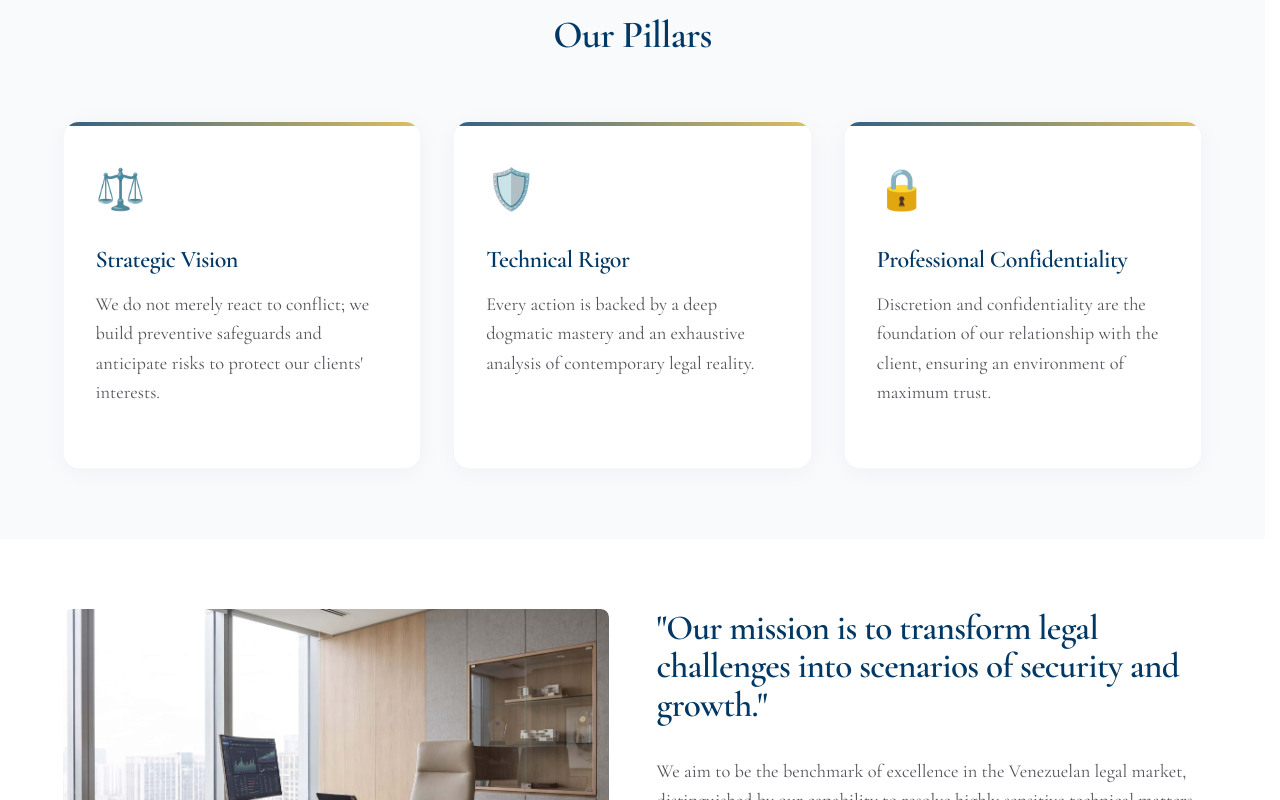
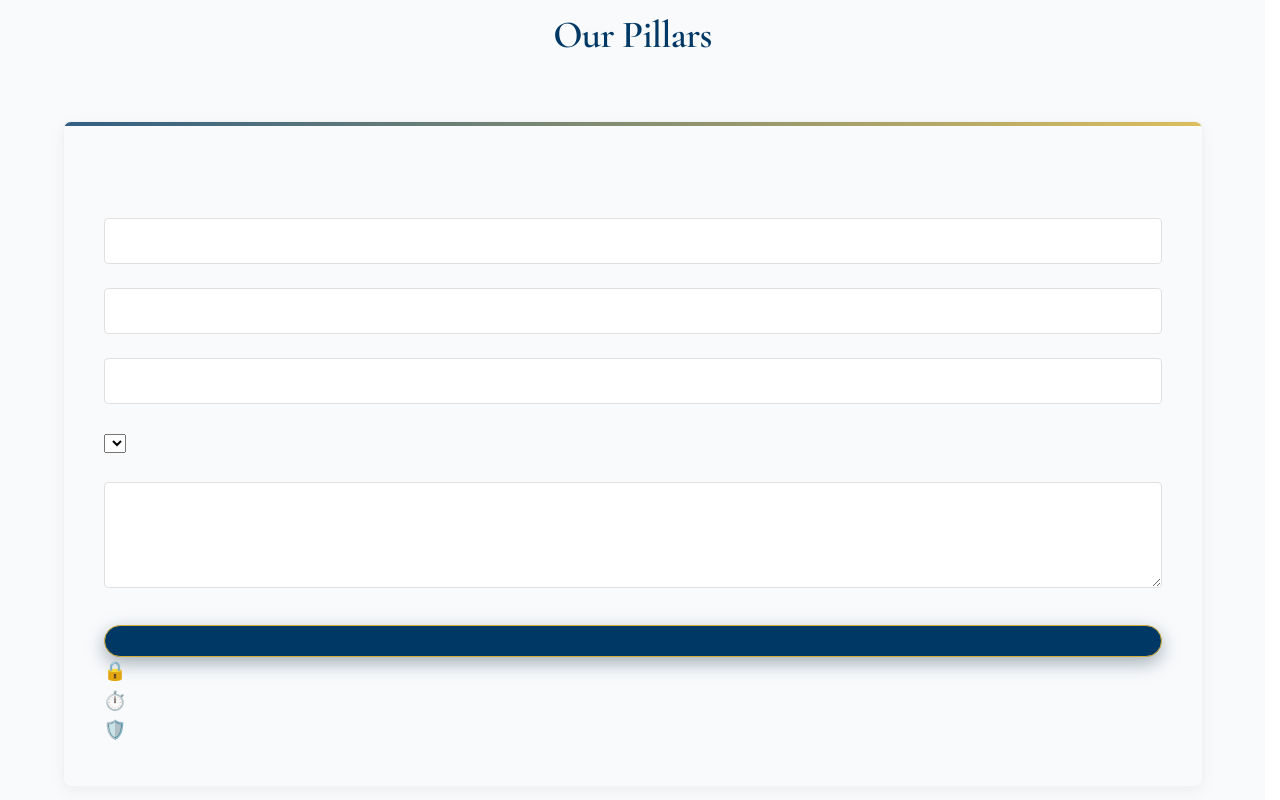
Before and after one commit to mcolina777-cpu/mac-consultores-site-clean, a Next.js app: page /en/about in a window 1280 px wide. Shown: the part 2220-3020 px from the top of the page. Built offline with nearby package versions, Linux system fonts and the light colour scheme.

Commit message:
Caja de contacto - Seccion Quienes Somos

```diff
--- /dev/null
+++ b/scratch/test-routes.ts
@@ -0,0 +1,3 @@
+import { getRoute } from '../src/lib/routes';
+console.log("ES:", getRoute("es", "services.penal"));
+console.log("EN:", getRoute("en", "services.penal"));
--- a/src/app/[locale]/about/page.tsx
+++ b/src/app/[locale]/about/page.tsx
@@ -181,21 +181,149 @@ export default async function QuienesSomos({ params }: { params: Promise<{ local
             </h2>
           </div>
 
-          <div className="grid-3">
-            <div className="card">
-              <div className="icon">⚖️</div>
-              <h3>{dict?.quienes_somos?.values?.card_1?.title}</h3>
-              <p>{dict?.quienes_somos?.values?.card_1?.desc}</p>
+          <div className="grid grid-cols-1 gap-10 md:grid-cols-5">
+            {/* Columna izquierda: texto Quiénes Somos */}
+            <div className="md:col-span-2">
+              <h3 className="serif text-xl font-semibold">
+                {dict?.quienes_somos?.values?.intro_title}
+              </h3>
+              <p className="mt-3 text-base leading-relaxed">
+                {dict?.quienes_somos?.values?.intro_text}
+              </p>
             </div>
-            <div className="card">
-              <div className="icon">🛡️</div>
-              <h3>{dict?.quienes_somos?.values?.card_2?.title}</h3>
-              <p>{dict?.quienes_somos?.values?.card_2?.desc}</p>
-            </div>
-            <div className="card">
-              <div className="icon">🔒</div>
-              <h3>{dict?.quienes_somos?.values?.card_3?.title}</h3>
-              <p>{dict?.quienes_somos?.values?.card_3?.desc}</p>
+
+            {/* Columna derecha: caja de contacto */}
+            <div className="md:col-span-3">
+              <div className="card form-card">
+                <h4 className="serif text-lg font-semibold">
+                  {dict?.quienes_somos?.values?.contact_box?.title}
+                </h4>
+                <p className="mt-1 text-sm">
+                  {dict?.quienes_somos?.values?.contact_box?.subtitle}
+                </p>
+
+                <form
+                  className="mt-5 space-y-4"
+                  onSubmit={(e) => e.preventDefault()}
+                >
+                  {/* Nombre */}
+                  <div className="form-group">
+                    <label htmlFor="nombre">
+                      {dict?.quienes_somos?.values?.contact_box?.form_fields?.nombre?.label}
+                    </label>
+                    <input
+                      type="text"
+                      id="nombre"
+                      name="nombre"
+                      required
+                    />
+                  </div>
+
+                  {/* Email */}
+                  <div className="form-group">
+                    <label htmlFor="email">
+                      {dict?.quienes_somos?.values?.contact_box?.form_fields?.email?.label}
+                    </label>
+                    <input
+                      type="email"
+                      id="email"
+                      name="email"
+                      required
+                    />
+                  </div>
+
+                  {/* Teléfono */}
+                  <div className="form-group">
+                    <label htmlFor="telefono">
+                      {dict?.quienes_somos?.values?.contact_box?.form_fields?.telefono?.label}
+                    </label>
+                    <input
+                      type="tel"
+                      id="telefono"
+                      name="telefono"
+                    />
+                  </div>
+
+                  {/* Área de interés */}
+                  <div className="form-group">
+                    <label htmlFor="area">
+                      {dict?.quienes_somos?.values?.contact_box?.form_fields?.area?.label}
+                    </label>
+                    <select
+                      id="area"
+                      name="area"
+                      required
+                    >
+                      <option value="">
+                        {dict?.quienes_somos?.values?.contact_box?.form_fields?.area?.placeholder}
+                      </option>
+                      <option value="asesoria_corporativa">
+                        {dict?.quienes_somos?.values?.contact_box?.form_fields?.area?.options?.asesoria_corporativa}
+                      </option>
+                      <option value="litigio">
+                        {dict?.quienes_somos?.values?.contact_box?.form_fields?.area?.options?.litigio}
+                      </option>
+                      <option value="consultoria_particular">
+                        {dict?.quienes_somos?.values?.contact_box?.form_fields?.area?.options?.consultoria_particular}
+                      </option>
+                      <option value="otro">
+                        {dict?.quienes_somos?.values?.contact_box?.form_fields?.area?.options?.otro}
+                      </option>
+                    </select>
+                  </div>
+
+                  {/* Mensaje */}
+                  <div className="form-group">
+                    <label htmlFor="mensaje">
+                      {dict?.quienes_somos?.values?.contact_box?.form_fields?.mensaje?.label}
+                    </label>
+                    <textarea
+                      id="mensaje"
+                      name="mensaje"
+                      rows={4}
+                      required
+                    />
+                  </div>
+
+                  {/* Botón */}
+                  <button
+                    type="submit"
+                    className="btn btn-primary w-full mt-4"
+                  >
+                    {dict?.quienes_somos?.values?.contact_box?.cta_button}
+                  </button>
+
+                  {/* Micro-copy de confianza */}
+                  <div className="mt-4 flex flex-col gap-2 text-xs">
+                    <div className="flex items-center gap-2">
+                      <span>🔒</span>
+                      <span>
+                        {dict?.quienes_somos?.values?.contact_box?.trust_signals?.[0]}
+                      </span>
+                    </div>
+                    <div className="flex items-center gap-2">
+                      <span>⏱️</span>
+                      <span>
+                        {dict?.quienes_somos?.values?.contact_box?.trust_signals?.[1]}
+                      </span>
+                    </div>
+                    <div className="flex items-center gap-2">
+                      <span>🛡️</span>
+                      <span>
+                        {dict?.quienes_somos?.values?.contact_box?.trust_signals?.[2]?.text}
+                        {" "}
+                        <a
+                          href={dict?.quienes_somos?.values?.contact_box?.trust_signals?.[2]?.link}
+                          className="underline"
+                        >
+                          {dict?.quienes_somos?.values?.contact_box?.trust_signals?.[2]?.link_text}
+                        </a>
+                        {dict?.quienes_somos?.values?.contact_box?.trust_signals?.[2]?.suffix}
+                      </span>
+                    </div>
+                  </div>
+                </form>
+              </div>
             </div>
           </div>
         </div>
```
Also changed, not shown: src/i18n/es.json.
